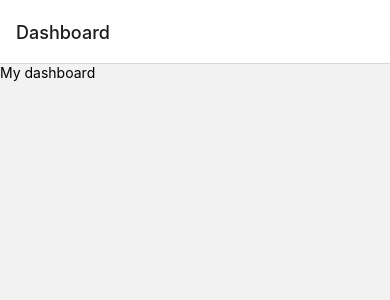
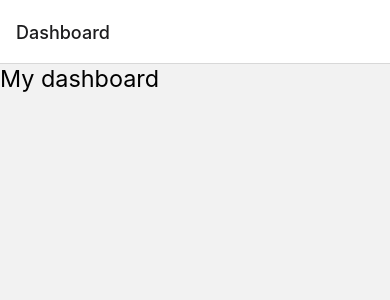
Before and after one commit to sengayire/fast-bit-coins, a React Native app: screen /Dashboard in a window 390 px wide. Shown: the top 300 px of the page. Built offline with nearby package versions, Linux system fonts and the light colour scheme.

Commit message:
chore: configure github actions

```diff
--- a/package.json
+++ b/package.json
@@ -11,7 +11,10 @@
     "check-lint": "eslint './src/**/*{js,ts,jsx,tsx}'",
     "lint": "yarn type-check && yarn check-lint",
     "prepare": "husky install",
-    "test": "jest"
+    "test": "jest",
+    "test:coverage": "jest --coverage",
+    "preci": "rm -fr node_modules",
+    "ci": "yarn install --frozen-lockfile"
   },
   "dependencies": {
     "@react-navigation/native": "^6.1.6",
--- a/src/screens/dashboard.tsx
+++ b/src/screens/dashboard.tsx
@@ -4,7 +4,7 @@ import commonStyles from 'src/styles'
 const Dashboard = () => {
   return (
     <View>
-      <Text style={[commonStyles.textColorDarkGray]}>My dashboard</Text>
+      <Text style={[commonStyles.textColorDarkGray, commonStyles.mdText]}>My dashboard</Text>
     </View>
   )
 }
--- a/src/styles/text.ts
+++ b/src/styles/text.ts
@@ -9,7 +9,7 @@ type TextColors = Record<string, { [key: string]: string | number }>
 interface IFontSize {
   xsText: { fontSize: number }
   smText: { fontSize: number }
-  msText: { fontSize: number }
+  mdText: { fontSize: number }
   lgText: { fontSize: number }
   xlText: { fontSize: number }
   xxlText: { fontSize: number }
```
